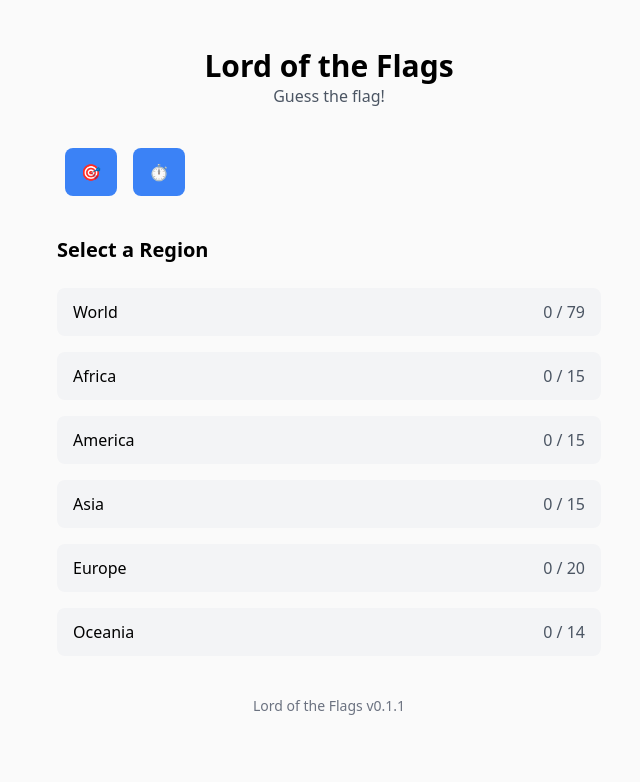
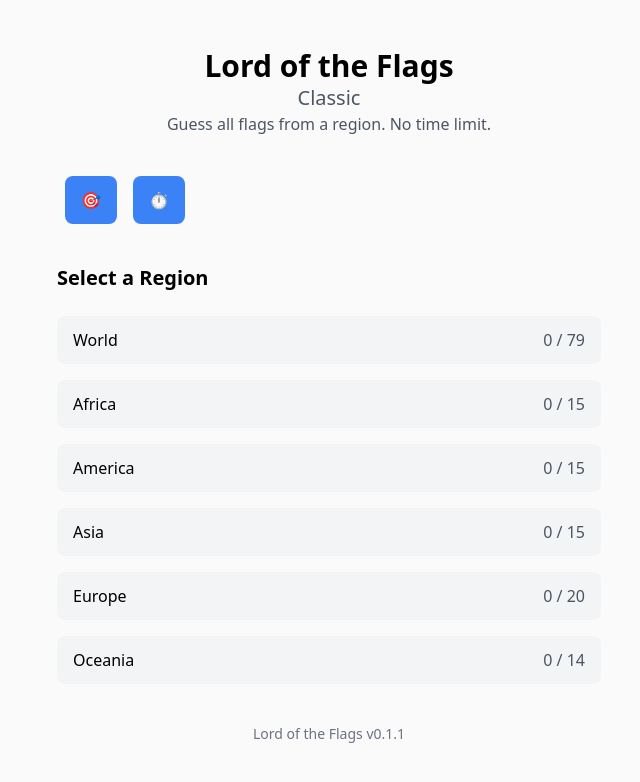
Before and after one commit to jacqueshovine/lordoftheflags, a Vue app: page / in a window 1280 px wide. Shown: the top 782 px of the page, without its empty margins (311-951 px from the left). Built offline with nearby package versions, Linux system fonts and the light colour scheme.

Commit message:
extract mode logic to config / update naming

```diff
--- a/src/components/game/FlagGrid.vue
+++ b/src/components/game/FlagGrid.vue
@@ -7,8 +7,8 @@ const gameStore = useGameStore();
 
 <template>
   <div class="grid grid-cols-2 gap-4">
-    <div v-for="country in gameStore.countryPossibilities" :key="country.code" class="flex justify-center">
-      <FlagTile :country="country" />
+    <div v-for="flag in gameStore.flagPossibilities" :key="flag.code" class="flex justify-center">
+      <FlagTile :flag="flag" />
     </div>
   </div>
 </template>
--- a/src/components/game/FlagTile.vue
+++ b/src/components/game/FlagTile.vue
@@ -4,7 +4,7 @@ import { useGameStore } from '@/stores/game';
 import { getFlagUrl } from '@/utils/helpers';
 
 const props = defineProps({
-  country: {
+  flag: {
     type: Object,
     required: true
   }
@@ -19,8 +19,8 @@ const borderClass = computed(() => {
     return 'border-transparent';
   }
 
-  const isCorrect = props.country.code === gameStore.countryToGuess?.code;
-  const isSelected = gameStore.selectedAnswer === props.country.code;
+  const isCorrect = props.flag.code === gameStore.flagToGuess?.code;
+  const isSelected = gameStore.selectedAnswer === props.flag.code;
 
   // TO DO Move hard coded colors to CSS classes
   // Show green border on the correct answer
@@ -38,7 +38,7 @@ const borderClass = computed(() => {
 
 function handleClick() {
   if (!isDisabled.value) {
-    gameStore.checkAnswer(props.country);
+    gameStore.checkAnswer(props.flag);
   }
 }
 </script>
@@ -50,8 +50,8 @@ function handleClick() {
     @click="handleClick"
   >
     <img
-      :src="getFlagUrl(country.code)"
-      :alt="country.name"
+      :src="getFlagUrl(flag.code)"
+      :alt="flag.name"
       class="w-40 h-auto border-4 transition-colors duration-200"
       :class="borderClass"
     />
--- a/src/modes/classic.js
+++ b/src/modes/classic.js
@@ -11,4 +11,24 @@ export default {
   regions: ['World', 'Africa', 'America', 'Asia', 'Europe', 'Oceania'],
   hasTimer: false,
   feedbackDelay: 1500,
+  wrongAnswersCount: 3,
+
+  // ========================================================================================================================
+  // HOOKS -- Functions called by the store at specific moments
+  // ========================================================================================================================
+
+  // Returns how many rounds to play (all flags in classic)
+  initRounds(totalFlags) {
+    return totalFlags;
+  },
+
+  // Returns the next flag to guess (sequential in classic)
+  pickNextFlag(flags, index) {
+    return flags[index];
+  },
+
+  // Returns current round numbe
+  getCurrentRound(totalRounds, roundsLeft, roundCount) {
+    return totalRounds - roundsLeft;
+  },
 };
--- a/src/modes/timer.js
+++ b/src/modes/timer.js
@@ -2,7 +2,9 @@ export default {
   id: 'timer',
   name: 'Timer',
   icon: '⏱️',
-  description: 'Guess as many flags as possible within a time limit.',
+  get description() {
+    return `Guess as many flags as possible within ${this.timerDuration} seconds!`;
+  },
 
   // ========================================================================================================================
   // SETTINGS
@@ -10,6 +12,34 @@ export default {
   hasRegions: true,
   regions: ['World', 'Africa', 'America', 'Asia', 'Europe', 'Oceania'],
   hasTimer: true,
-  timerDuration: 30, // in seconds
+  timerDuration: 60, // in seconds
   feedbackDelay: 500, // faster feedback for timer mode
+  wrongAnswersCount: 3,
+
+  // ========================================================================================================================
+  // HOOKS -- Functions called by the store at specific moments
+  // ========================================================================================================================
+
+  // Returns how many rounds to play (infinite until timer ends)
+  initRounds() {
+    return Infinity;
+  },
+
+  // Returns the next flag to guess
+  pickNextFlag(flags, index, lastFlag) {
+    const flag = flags[Math.floor(Math.random() * flags.length)];
+
+    // Guard: avoid infinite loop if only 1 flag
+    if (flags.length <= 1 || flag !== lastFlag) {
+      return flag;
+    }
+
+    // Pick again to avoid repetition
+    return this.pickNextFlag(flags, index, lastFlag);
+  },
+
+  // Returns current round number (tracked counter in timer)
+  getCurrentRound(totalRounds, roundsLeft, roundCount) {
+    return roundCount;
+  },
 };
--- a/src/stores/game.js
+++ b/src/stores/game.js
@@ -1,7 +1,7 @@
 import { defineStore } from 'pinia';
 import { ref, computed } from 'vue';
 import { shuffle } from '@/utils/helpers';
-import countries from '@/data/countries.json';
+import flags from '@/data/countries.json';
 import classicMode from '@/modes/classic.js';
 import timerMode from '@/modes/timer.js';
 
@@ -14,13 +14,13 @@ export const useGameStore = defineStore('game', () => {
   const gameRunning = ref(false);
   const timer = ref(null);
   const currentFilter = ref(null);
-  const shuffledCountries = ref([]);
+  const shuffledFlags = ref([]);
   const roundsLeft = ref(0);
   const currentScore = ref(0);
   const selectedAnswer = ref(null);
-  const countryToGuess = ref(null);
-  const countryPossibilities = ref([]);
-  const currentRound = ref(0);
+  const flagToGuess = ref(null);
+  const flagPossibilities = ref([]);
+  const roundCount = ref(0);
 
   // Scores organized by mode, then by region (initialized dynamically in setMode)
   const maxAchievedScores = ref({});
@@ -30,11 +30,11 @@ export const useGameStore = defineStore('game', () => {
   // ========================================================================================================================
   const getRegions = computed(() => currentMode.value?.regions || []);
 
-  const getFilteredCountries = computed(() => {
+  const getFilteredFlags = computed(() => {
     if (currentFilter.value) {
-      return countries.filter(country => country.continent === currentFilter.value);
+      return flags.filter(flag => flag.continent === currentFilter.value);
     }
-    return countries;
+    return flags;
   });
 
   const getRegionScores = computed(() => {
@@ -43,8 +43,8 @@ export const useGameStore = defineStore('game', () => {
 
     getRegions.value.forEach(region => {
       const maxPossible = region === 'World'
-        ? countries.length
-        : countries.filter(c => c.continent === region).length;
+        ? flags.length
+        : flags.filter(f => f.continent === region).length;
 
       scores[region] = {
         maxPossible,
@@ -61,10 +61,10 @@ export const useGameStore = defineStore('game', () => {
     return getRegionScores.value[getCurrentRegion.value]?.maxAchieved || 0;
   });
 
-  const getTotalRounds = computed(() => getFilteredCountries.value.length);
+  const getTotalRounds = computed(() => getFilteredFlags.value.length);
 
   const getCurrentRound = computed(() => {
-    return currentMode.value.id === 'classic' ? getTotalRounds.value - roundsLeft.value : currentRound.value;
+    return currentMode.value.getCurrentRound(getTotalRounds.value, roundsLeft.value, roundCount.value);
   });
 
   // ========================================================================================================================
@@ -84,21 +84,20 @@ export const useGameStore = defineStore('game', () => {
 
   function initGame(filter = null) {
     currentFilter.value = filter;
-    shuffledCountries.value = shuffle([...getFilteredCountries.value]);
+    shuffledFlags.value = shuffle([...getFilteredFlags.value]);
     gameRunning.value = true;
     currentScore.value = 0;
-    currentRound.value = 0;
+    roundCount.value = 0;
 
-    // If timer mode, rounds are infinite until the timer runs out
-    if (currentMode.value?.hasTimer) {
-      roundsLeft.value = Infinity;
+    // Let the mode decide how many rounds
+    roundsLeft.value = currentMode.value.initRounds(shuffledFlags.value.length);
+
+    // Start timer if mode uses one
+    if (currentMode.value.hasTimer) {
       timer.value = setTimeout(() => {
         console.log('Time over'); // Remove when able to display timer
         endGame();
       }, currentMode.value.timerDuration * 1000);
-    // Otherwise, set rounds to the number of countries in the filtered list
-    } else {
-      roundsLeft.value = shuffledCountries.value.length;
     }
 
     nextRound();
@@ -110,33 +109,34 @@ export const useGameStore = defineStore('game', () => {
       return;
     }
 
-    if (currentMode.value.hasTimer) {
-      currentRound.value++;
-      const randomIndex = Math.floor(Math.random() * shuffledCountries.value.length);
-      countryToGuess.value = shuffledCountries.value[randomIndex];
-    } else {
-      const currentIndex = shuffledCountries.value.length - roundsLeft.value;
-      countryToGuess.value = shuffledCountries.value[currentIndex];
+    // Pick the next flag to guess
+    const currentIndex = shuffledFlags.value.length - roundsLeft.value;
+    flagToGuess.value = currentMode.value.pickNextFlag(shuffledFlags.value, currentIndex, flagToGuess.value);
+
+    // Update round tracking
+    roundCount.value++;
+    if (roundsLeft.value !== Infinity) {
       roundsLeft.value--;
     }
 
-    // Get 3 wrong answers
-    let countryList = shuffle([...getFilteredCountries.value]);
-    const wrongCountries = countryList
-      .filter(country => country.code !== countryToGuess.value.code)
-      .slice(0, 3);
+    // Get wrong answers based on mode setting
+    const wrongCount = currentMode.value.wrongAnswersCount || 3;
+    let flagList = shuffle([...getFilteredFlags.value]);
+    const wrongFlags = flagList
+      .filter(flag => flag.code !== flagToGuess.value.code)
+      .slice(0, wrongCount);
 
     // Combine correct answer with wrong answers and shuffle
-    countryPossibilities.value = shuffle([
-      countryToGuess.value,
-      ...wrongCountries,
+    flagPossibilities.value = shuffle([
+      flagToGuess.value,
+      ...wrongFlags,
     ]);
   }
 
-  function checkAnswer(selectedCountry) {
-    selectedAnswer.value = selectedCountry.code;
+  function checkAnswer(selectedFlag) {
+    selectedAnswer.value = selectedFlag.code;
 
-    if (selectedCountry.code === countryToGuess.value.code) {
+    if (selectedFlag.code === flagToGuess.value.code) {
       currentScore.value++;
     }
 
@@ -148,6 +148,12 @@ export const useGameStore = defineStore('game', () => {
   }
 
   function endGame() {
+    // Clear timer if running
+    if (timer.value) {
+      clearTimeout(timer.value);
+      timer.value = null;
+    }
+
     gameRunning.value = false;
 
     // Update the max score for the current mode and region
@@ -167,14 +173,14 @@ export const useGameStore = defineStore('game', () => {
       timer.value = null;
     }
     gameRunning.value = false;
-    currentRound.value = 0;
+    roundCount.value = 0;
     currentFilter.value = null;
-    shuffledCountries.value = [];
+    shuffledFlags.value = [];
     roundsLeft.value = 0;
     currentScore.value = 0;
     selectedAnswer.value = null;
-    countryToGuess.value = null;
-    countryPossibilities.value = [];
+    flagToGuess.value = null;
+    flagPossibilities.value = [];
   }
 
   return {
@@ -186,13 +192,13 @@ export const useGameStore = defineStore('game', () => {
     roundsLeft,
     currentScore,
     selectedAnswer,
-    countryToGuess,
-    countryPossibilities,
+    flagToGuess,
+    flagPossibilities,
     maxAchievedScores,
 
     // Getters
     getRegions,
-    getFilteredCountries,
+    getFilteredFlags,
     getRegionScores,
     getCurrentRegion,
     getCurrentMaxScore,
--- a/src/views/HomeView.vue
+++ b/src/views/HomeView.vue
@@ -15,7 +15,8 @@ function setCurrentMode(mode) {
 <template>
   <main class="max-w-xl mx-auto p-4">
     <h1 class="text-3xl font-bold text-center">Lord of the Flags</h1>
-    <p class="text-center text-gray-600">Guess the flag!</p>
+    <p class="text-xl text-center text-gray-600">{{ gameStore.currentMode.name }}</p>
+    <p class="text-center text-gray-600">{{ gameStore.currentMode.description }}</p>
 
     <!-- Mode Selection -->
     <div v-if="!gameStore.gameRunning" class="mt-8">
@@ -43,11 +44,11 @@ function setCurrentMode(mode) {
     <div v-if="gameStore.gameRunning">
       <ScoreDisplay/>
 
-      <div v-if="gameStore.countryToGuess" class="text-center my-4">
-        <p class="text-2xl font-semibold">{{ gameStore.countryToGuess.name }}</p>
+      <div v-if="gameStore.flagToGuess" class="text-center my-4">
+        <p class="text-2xl font-semibold">{{ gameStore.flagToGuess.name }}</p>
       </div>
 
-      <FlagGrid v-if="gameStore.countryPossibilities.length" />
+      <FlagGrid v-if="gameStore.flagPossibilities.length" />
 
       <button
         class="btn-primary block mx-auto"
```
